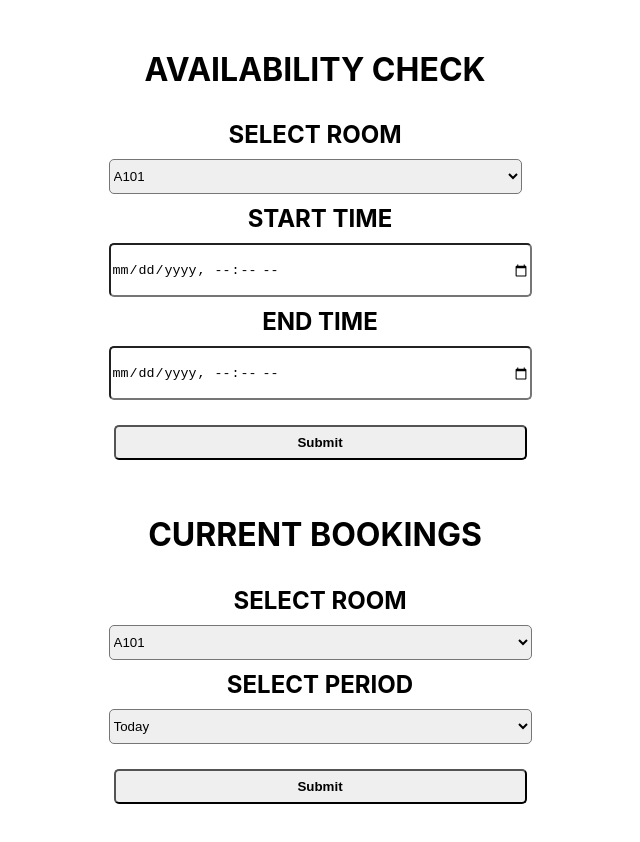
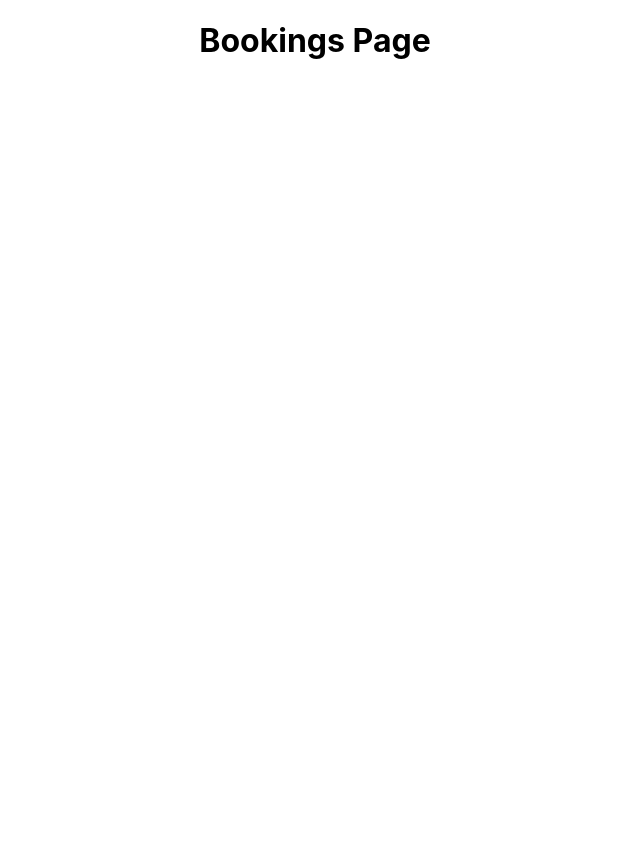
Before and after one commit to MyArchivedRepository/forviz-test, a React (Create React App) app: page /bookings in a window 1280 px wide. Shown: the top 842 px of the page, without its empty margins (325-965 px from the left). After the commit the page ends 800 px from the top, so only its background shows below. Built offline with nearby package versions, Linux system fonts and the light colour scheme.

Commit message:
fix some calculation bugs

```diff
--- a/src/App.js
+++ b/src/App.js
@@ -1,15 +1,17 @@
 import React from "react";
+import {Route,Switch} from 'react-router-dom'
 import "./App.css";
-import BookingData from "./assets/current-bookings";
-import CheckAvailability from "./components/check/check";
-import GetBookingsForWeek from "./components/getbookings/getbookings";
+import Bookings from './components/pages/bookings/bookings'
+import Home from './components/pages/home/home'
 
 
 function App() {
   return (
     <div className="App">
-      <CheckAvailability BookingData={BookingData} />
-      <GetBookingsForWeek BookingData={BookingData} />
+      <Switch>
+      <Route exact={true} path="/" component={Home} />
+      <Route exact={true} path="/bookings" component={Bookings} />
+      </Switch>
     </div>
   );
 }
--- a/src/components/check/check.jsx
+++ b/src/components/check/check.jsx
@@ -29,7 +29,8 @@ const CheckAvailability = (props) => {
         ((Date.parse(time.startTime) <= newStartTime) &
           (Date.parse(time.endTime) > newStartTime)) |
         ((Date.parse(time.startTime) < newEndTime) &
-          (Date.parse(time.endTime) > newEndTime))
+          (Date.parse(time.endTime) > newEndTime)) |
+          ((Date.parse(time.startTime) >= newStartTime)&(newEndTime > Date.parse(time.endTime)))
       );
     });
     setIsBooked(forCheck.length !== 0);
@@ -38,18 +39,15 @@ const CheckAvailability = (props) => {
 
   const submitOnClick = (event) => {
     checkAvailability(arg.roomId, arg.startTime, arg.endTime);
-    setArg({
-      roomId: arg.roomId,
-      startTime: "",
-      endTime: "",
-    });
+    setArg({ ...arg});
     event.preventDefault();
   };
-
+  console.log(arg)
+  console.log(isBooked)
   return (
     <div className="container">
       <h1>AVAILABILITY CHECK</h1>
-      <form>
+      <form onSubmit={submitOnClick}>
         <div className="dropdown-group">
           <div className="dropdown">
             <h2>SELECT ROOM</h2>
@@ -89,15 +87,15 @@ const CheckAvailability = (props) => {
           <br></br>
           <input
             className="submit"
-            type="button"
+            type="submit"
             value="Submit"
-            onClick={submitOnClick}
+
           ></input>
         </div>
       </form>
       {isBooked === null ? null : isBooked === true ? (
         <h1 className="booked">Booked!</h1>
-      ) : arg.startTime === "" ? (
+      ) : Date.parse(arg.startTime) >= Date.parse(arg.endTime) ? (
         <h1 className="warn">Please choose the correct time</h1>
       ) : (
         <h1 className="avail">Available</h1>
--- a/src/components/getbookings/getbookings.jsx
+++ b/src/components/getbookings/getbookings.jsx
@@ -3,7 +3,7 @@ import React, { useState } from "react";
 import "./getbookings-styles.css";
 
 const GetBookingsForWeek = (props) => {
-  const [bookings, setBookings] = useState([]);
+  const [bookings, setBookings] = useState();
   const [arg, setArg] = useState({
     roomId: "",
     period: "",
@@ -15,11 +15,6 @@ const GetBookingsForWeek = (props) => {
   };
 
   const submitOnClick = (event) => {
-    setBookings(getBookingsForWeek(arg.roomId, arg.period));
-
-    event.preventDefault();
-  };
-
     const getBookingsForWeek = (roomId, weekNo) => {
       const setToday = Date.parse("2019-09-28 00:00:00");
       const oneDayInMilSec = Date.parse("2019-09-29 00:00:00") - setToday;
@@ -55,14 +50,18 @@ const GetBookingsForWeek = (props) => {
         default:
           currentBooking = "No value found";
       }
+      setBookings(currentBooking)
 
-    return currentBooking;
+    };
+    getBookingsForWeek(arg.roomId, arg.period)
+
+    event.preventDefault();
   };
 
   return (
     <div className="container">
       <h1>CURRENT BOOKINGS</h1>
-      <form>
+      <form onSubmit={submitOnClick}>
         <div className="dropdown-group">
           <div className="dropdown">
             <h2>SELECT ROOM</h2>
@@ -72,6 +71,7 @@ const GetBookingsForWeek = (props) => {
               onChange={pushValue}
               required
             >
+              <option value=""></option>
               <option value="A101">A101</option>
               <option value="A102">A102</option>
               <option value="Auditorium">Auditorium</option>
@@ -87,6 +87,7 @@ const GetBookingsForWeek = (props) => {
               onChange={pushValue}
               required
             >
+              <option value=""></option>
               <option value="today">Today</option>
               <option value="thisweek">This Week</option>
               <option value="nextweek">Next Week</option>
@@ -95,57 +96,22 @@ const GetBookingsForWeek = (props) => {
           <br></br>
           <input
             className="submit"
-            type="button"
-            value="Submit"
-            onClick={submitOnClick}
+            type="submit"
           ></input>
         </div>
       </form>
 
-      {arg.roomId === "A101" ? (
+      {bookings != null ? (
         <div className="table">
           <table>
+          {bookings !== '' ?
             <tr>
               <th>Title</th>
               <th>Start Time</th>
               <th>End Time</th>
             </tr>
+            : null }
 
-            {bookings.map((map) => (
-              <tr key={map.id}>
-                <td>{map.title}</td>
-                <td>{map.startTime}</td>
-                <td>{map.endTime}</td>
-              </tr>
-            ))}
-          </table>
-        </div>
-      ) : arg.roomId === "A102" ? (
-        <div className="table">
-          <table>
-            <tr>
-              <th>Title</th>
-              <th>Start Time</th>
-              <th>End Time</th>
-            </tr>
-
-            {bookings.map((map) => (
-              <tr key={map.id}>
-                <td>{map.title}</td>
-                <td>{map.startTime}</td>
-                <td>{map.endTime}</td>
-              </tr>
-            ))}
-          </table>
-        </div>
-      ) : arg.roomId === "Auditorium" ? (
-        <div className="table">
-          <table>
-            <tr>
-              <th>Title</th>
-              <th>Start Time</th>
-              <th>End Time</th>
-            </tr>
 
             {bookings.map((map) => (
               <tr key={map.id}>
--- /dev/null
+++ b/src/components/pages/bookings/bookings.jsx
@@ -0,0 +1,18 @@
+import React from 'react'
+import {Route} from 'react-router-dom'
+import Test from './test'
+
+const Bookings = () => {
+
+    console.log()
+    return(
+        <div>
+        <h1>Bookings Page</h1>
+        <Route path='/bookings/:params' >
+            <Test/>
+        </Route>
+        </div>
+    )
+}
+
+export default Bookings;
--- /dev/null
+++ b/src/components/pages/bookings/test.jsx
@@ -0,0 +1,13 @@
+import React from 'react'
+
+
+const Test = () => {
+
+
+
+    return(
+        <h1>Test</h1>
+    )
+}
+
+export default Test;
--- /dev/null
+++ b/src/components/pages/home/home.jsx
@@ -0,0 +1,20 @@
+import React from "react";
+import {Route,Switch} from 'react-router-dom'
+
+import BookingData from "../../../assets/current-bookings";
+import CheckAvailability from "../../check/check";
+import GetBookingsForWeek from "../../getbookings/getbookings";
+
+
+
+function Home() {
+  return (
+    <div className="App">
+      <CheckAvailability BookingData={BookingData} />
+      <GetBookingsForWeek BookingData={BookingData} />
+
+    </div>
+  );
+}
+
+export default Home;
--- a/src/index.js
+++ b/src/index.js
@@ -1,6 +1,12 @@
 import React from "react";
 import ReactDOM from "react-dom";
+import {BrowserRouter} from "react-router-dom";
 import "./index.css";
 import App from "./App";
 
-ReactDOM.render(<App />, document.getElementById("root"));
+ReactDOM.render(
+  <BrowserRouter>
+    <App />
+  </BrowserRouter>,
+  document.getElementById("root")
+);
```
Also changed, not shown: 1 other file (tests, documents, lock files or other folders). Lines whose indentation alone changed are shown as unchanged.
